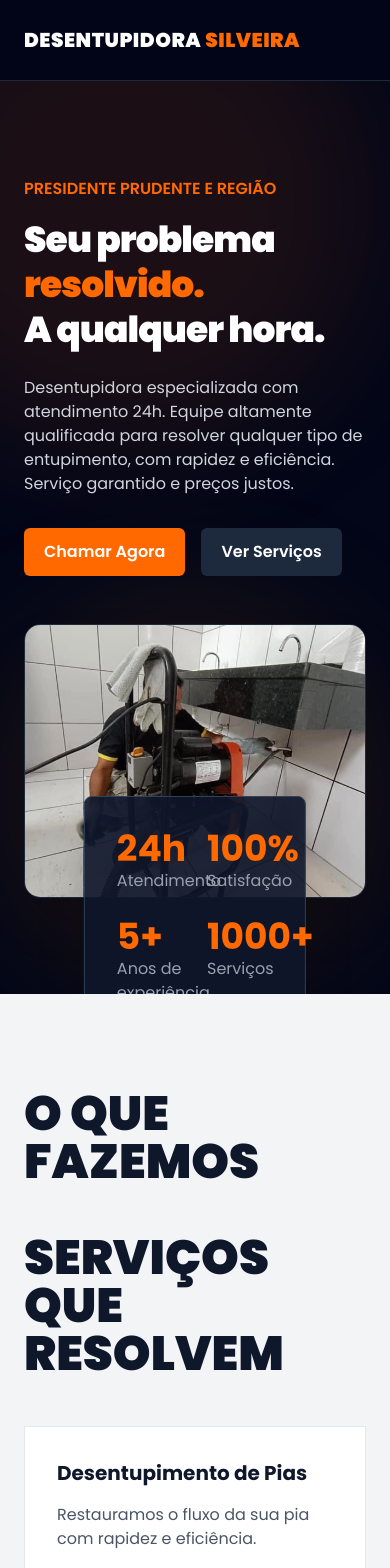
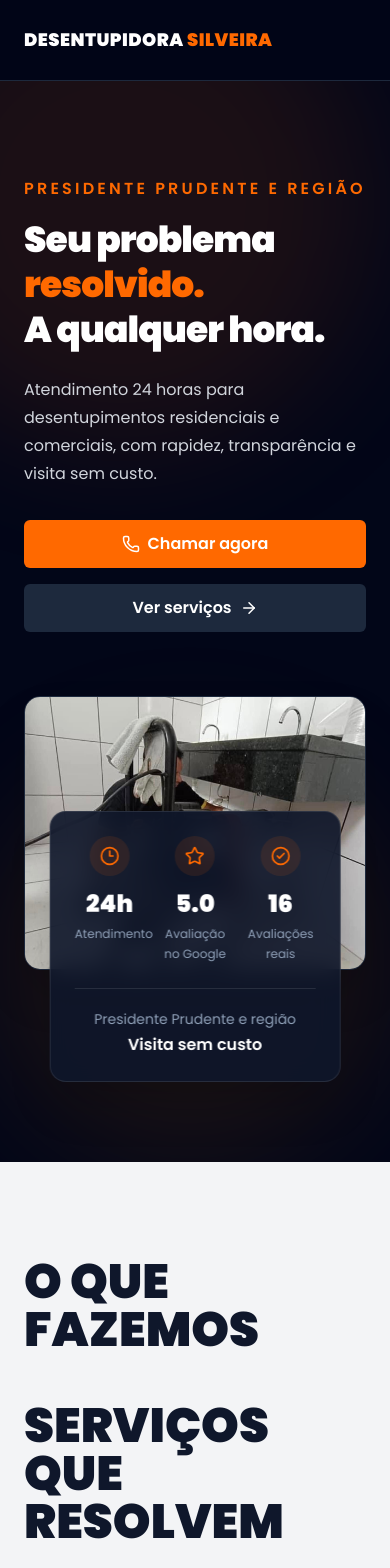
Before and after one commit to Loneking66/desentupidora-silveira-site, a Next.js app: page / in a window 390 px wide. Shown: the top 1568 px of the page. Built offline with nearby package versions, Linux system fonts and the light colour scheme.

Commit message:
feat: improvo hero UI and business highlights

```diff
--- a/app/components/Header.tsx
+++ b/app/components/Header.tsx
@@ -3,49 +3,35 @@ import NavLink from "./NavLink";
 
 export default function Header() {
   return (
-    <header className="sticky top-0 z-50 bg-slate-950/90 backdrop-blur-md border-b border-slate-800 text-white">
-      <div className="max-w-7xl mx-auto h-20 px-6 flex items-center justify-between">
-        <h1 className="text-xl md:text-2xl font-black tracking-wide">
+    <header className="sticky top-0 z-50 border-b border-slate-800 bg-slate-950/90 text-white backdrop-blur-md">
+      <div className="mx-auto flex h-20 max-w-7xl items-center justify-between px-6">
+        <a
+          href="#top"
+          className="whitespace-nowrap text-lg font-black tracking-wide md:text-2xl"
+          aria-label="Ir para o início da página"
+        >
           <span>DESENTUPIDORA</span>{" "}
           <span className="text-orange-500">SILVEIRA</span>
-        </h1>
+        </a>
 
-        <nav className="hidden md:flex items-center gap-8 font-medium">
-          <NavLink
-            href="#services"
-            className="hover:text-orange-500 transition-colors"
-          >
-            Serviços
-          </NavLink>
-
-          <NavLink
-            href="#about"
-            className="hover:text-orange-500 transition-colors"
-          >
-            Sobre
-          </NavLink>
-
-          <NavLink
-            href="#testimonials"
-            className="hover:text-orange-500 transition-colors"
-          >
-            Avaliações
-          </NavLink>
-
-          <NavLink
-            href="#contact"
-            className="hover:text-orange-500 transition-colors"
-          >
-            Contato
-          </NavLink>
+        <nav
+          className="hidden items-center gap-8 font-medium md:flex"
+          aria-label="Navegação principal"
+        >
+          <NavLink href="#services">Serviços</NavLink>
+          <NavLink href="#about">Sobre</NavLink>
+          <NavLink href="#testimonials">Avaliações</NavLink>
+          <NavLink href="#contact">Contato</NavLink>
         </nav>
 
         <a
           href="https://wa.me/5518997405172"
           target="_blank"
-          className="hidden sm:flex items-center gap-2 btn-primary"
+          rel="noopener noreferrer"
+          className="btn-primary hidden items-center gap-2 sm:flex"
+          aria-label="Falar com a Desentupidora Silveira pelo WhatsApp"
         >
-          <Phone size={18} />
+          <Phone size={18} aria-hidden="true" />
           Falar Agora
         </a>
       </div>
--- a/app/components/Hero.tsx
+++ b/app/components/Hero.tsx
@@ -1,57 +1,69 @@
 import Image from "next/image";
+import { ArrowRight, Phone } from "lucide-react";
 import StatsCard from "./StatsCard";
 
 export default function Hero() {
   return (
-    <section className="relative overflow-hidden bg-slate-950 text-white min-h-[80vh]">
-      <div className="absolute inset-0 z-0 overflow-hidden">
-        <div className="absolute w-[500px] h-[500px] bg-orange-500/10 rounded-full blur-3xl -top-32 -left-32" />
-        <div className="absolute w-[400px] h-[400px] bg-orange-400/10 rounded-full blur-3xl bottom-0 right-0" />
+    <section
+      id="top"
+      className="relative min-h-[80vh] overflow-hidden bg-slate-950 text-white"
+    >
+      <div className="absolute inset-0 overflow-hidden" aria-hidden="true">
+        <div className="absolute -left-32 -top-32 h-[500px] w-[500px] rounded-full bg-orange-500/10 blur-3xl" />
+        <div className="absolute bottom-0 right-0 h-[400px] w-[400px] rounded-full bg-orange-400/10 blur-3xl" />
       </div>
 
-      <div className="relative z-10 max-w-7xl mx-auto px-6 py-24 grid md:grid-cols-2 gap-12 items-center">
+      <div className="relative z-10 mx-auto grid max-w-7xl items-center gap-16 px-6 py-24 md:grid-cols-2">
         <div>
-          <p className="text-orange-500 font-semibold mb-4">
-            PRESIDENTE PRUDENTE E REGIÃO
+          <p className="mb-4 font-semibold uppercase tracking-[0.2em] text-orange-500">
+            Presidente Prudente e região
           </p>
 
-          <h1 className="text-4xl md:text-6xl font-black leading-tight tracking-tight max-w-3xl">
-            {" "}
+          <h1 className="max-w-3xl text-4xl font-black leading-tight tracking-tight md:text-6xl">
             Seu problema
             <span className="block text-orange-500">resolvido.</span>
             <span className="block">A qualquer hora.</span>
           </h1>
 
-          <p className="text-gray-300 mt-6 max-w-xl">
-            Desentupidora especializada com atendimento 24h. Equipe altamente
-            qualificada para resolver qualquer tipo de entupimento, com rapidez
-            e eficiência. Serviço garantido e preços justos.
+          <p className="mt-6 max-w-xl text-base leading-7 text-gray-300 md:text-lg">
+            Atendimento 24 horas para desentupimentos residenciais e comerciais,
+            com rapidez, transparência e visita sem custo.
           </p>
 
-          <div className="flex gap-4 mt-8">
-            <button className="bg-orange-500 px-5 py-3 rounded-md font-semibold">
-              Chamar Agora
-            </button>
+          <div className="mt-8 flex flex-col gap-4 sm:flex-row">
+            <a
+              href="https://wa.me/5518997405172"
+              target="_blank"
+              rel="noopener noreferrer"
+              className="btn-primary flex items-center justify-center gap-2"
+            >
+              <Phone size={18} aria-hidden="true" />
+              Chamar agora
+            </a>
 
-            <button className="bg-slate-800 px-5 py-3 rounded-md font-semibold">
-              Ver Serviços
-            </button>
+            <a
+              href="#services"
+              className="btn-secondary flex items-center justify-center gap-2"
+            >
+              Ver serviços
+              <ArrowRight size={18} aria-hidden="true" />
+            </a>
           </div>
         </div>
 
-        <div className="relative flex justify-center">
-          <div className="relative w-full max-w-lg aspect-[5/4] rounded-2xl overflow-hidden shadow-2xl border border-slate-800">
+        <div className="relative flex justify-center pb-24 md:pb-20">
+          <div className="relative aspect-[5/4] w-full max-w-lg overflow-hidden rounded-2xl border border-slate-800 shadow-2xl">
             <Image
               src="/images/hero/hero.jpg"
-              alt="Equipe da Desentupidora Silveira"
+              alt="Equipe da Desentupidora Silveira em atendimento"
               fill
               className="object-cover"
               priority
+              sizes="(max-width: 768px) 100vw, 50vw"
             />
           </div>
 
-          <div className="w-[65%] absolute -bottom-35 left-1/2 -translate-x-1/2">'
-            {" "}
+          <div className="absolute -bottom-4 left-1/2 w-[85%] -translate-x-1/2 md:-bottom-8 md:w-[70%]">
             <StatsCard />
           </div>
         </div>
--- a/app/components/StatsCard.tsx
+++ b/app/components/StatsCard.tsx
@@ -1,26 +1,50 @@
+import { CheckCircle2, Clock3, Star } from "lucide-react";
+
+const stats = [
+  {
+    icon: Clock3,
+    value: "24h",
+    label: "Atendimento",
+  },
+  {
+    icon: Star,
+    value: "5.0",
+    label: "Avaliação no Google",
+  },
+  {
+    icon: CheckCircle2,
+    value: "16",
+    label: "Avaliações reais",
+  },
+];
+
 export default function StatsCard() {
   return (
-    <div className="bg-slate-900/90 border border-slate-700 p-8 rounded-lg shadow-2xl">
-      <div className="grid grid-cols-2 gap-6">
-        <div>
-          <h3 className="text-4xl font-bold text-orange-500">24h</h3>
-          <p className="text-gray-400">Atendimento</p>
-        </div>
+    <div className="rounded-2xl border border-white/10 bg-slate-900/90 p-6 shadow-2xl backdrop-blur-md">
+      <div className="grid grid-cols-3 gap-4">
+        {stats.map(({ icon: Icon, value, label }) => (
+          <div key={label} className="text-center">
+            <div className="mx-auto mb-3 flex h-10 w-10 items-center justify-center rounded-full bg-orange-500/10 text-orange-500">
+              <Icon size={20} aria-hidden="true" />
+            </div>
 
-        <div>
-          <h3 className="text-4xl font-bold text-orange-500">100%</h3>
-          <p className="text-gray-400">Satisfação</p>
-        </div>
+            <p className="text-2xl font-black text-white">{value}</p>
 
-        <div>
-          <h3 className="text-4xl font-bold text-orange-500">5+</h3>
-          <p className="text-gray-400">Anos de experiência</p>
-        </div>
+            <p className="mt-1 text-xs leading-5 text-slate-400">
+              {label}
+            </p>
+          </div>
+        ))}
+      </div>
 
-        <div>
-          <h3 className="text-4xl font-bold text-orange-500">1000+</h3>
-          <p className="text-gray-400">Serviços</p>
-        </div>
+      <div className="mt-6 border-t border-white/10 pt-5 text-center">
+        <p className="text-sm text-slate-400">
+          Presidente Prudente e região
+        </p>
+
+        <p className="mt-1 font-semibold text-white">
+          Visita sem custo
+        </p>
       </div>
     </div>
   );
```
